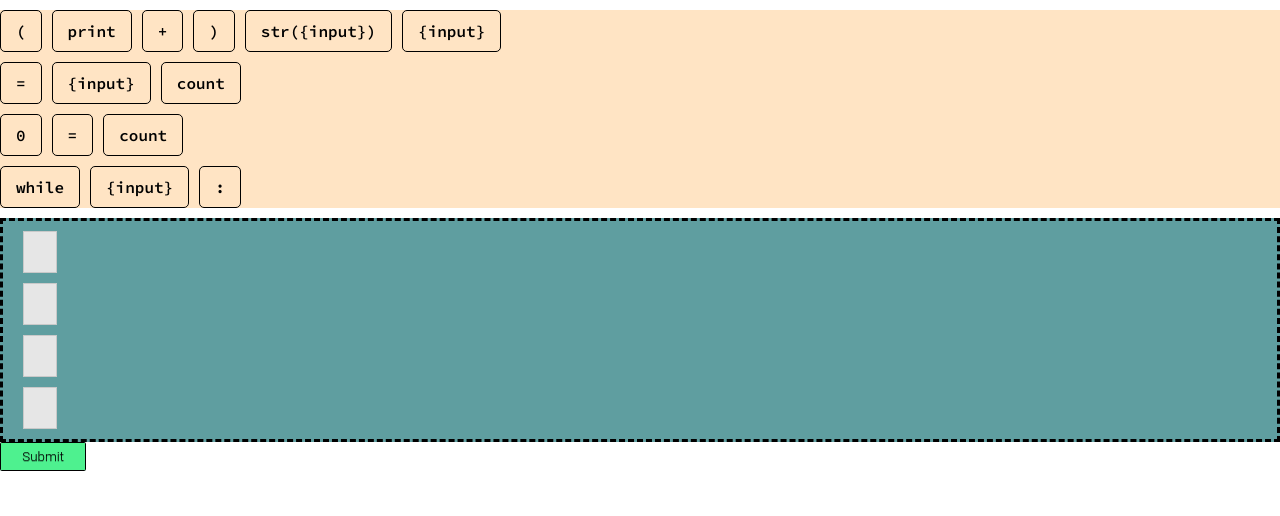
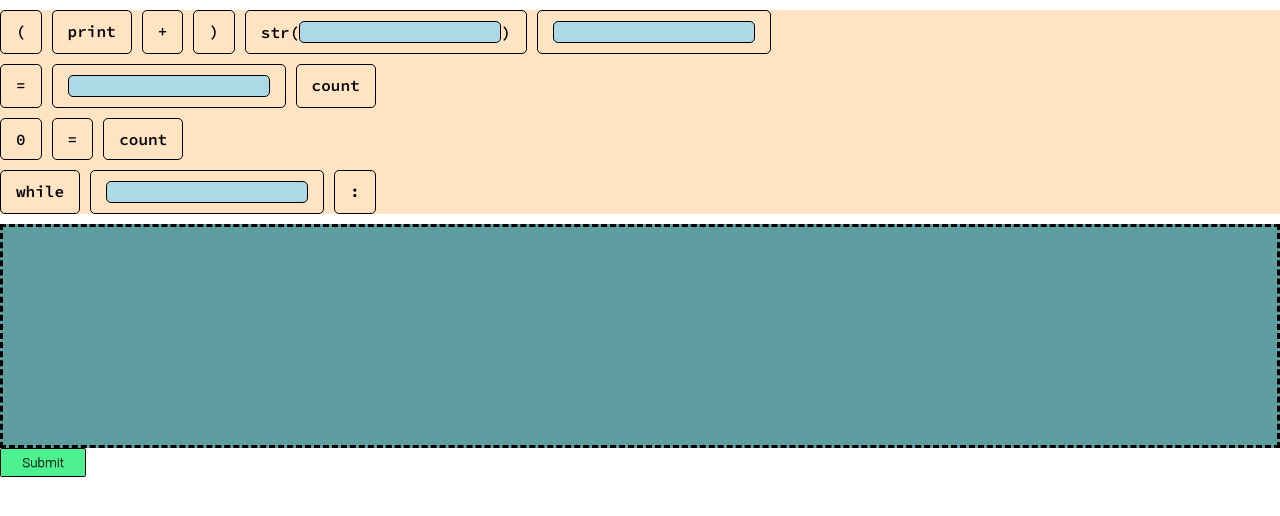
Before and after one commit to just6660/Drag-and-Drop-Puzzle, a plain HTML site: page index.html in a window 1280 px wide. Drawn offline with nearby package versions, Linux system fonts and the light colour scheme.

Commit message:
completed submit button comparison, added text input fields, adjusted indentation logic

```diff
--- a/script.js
+++ b/script.js
@@ -1,4 +1,3 @@
-//remove indent class and try to disable the indent from moving around
 (async () => {
   //read in the json files for puzzle and solution
   const puzzleObject = await fetch("./puzzle.json").then((response) =>
@@ -24,12 +23,6 @@
     solutionLine.className = "line nested";
     const indentDiv = document.createElement("div");
     indentDiv.className = "nested indent-nested";
-    /*
-    const nestedDiv = document.createElement("div");
-    indentDiv.className = "indent";
-    */
-    //nestedDiv.className = "nested indent-nested";
-    //indentDiv.appendChild(nestedDiv);
     solutionLine.appendChild(indentDiv);
     solutionSection.appendChild(solutionLine);
 
@@ -40,6 +33,9 @@
       token.dataset.text = elem.text;
       token.dataset.type = elem.type;
       token.textContent = elem.text;
+      if (token.textContent.includes("{input}")) {
+        token.innerHTML = token.innerHTML.replace("{input}", "<input></input>");
+      }
       line.append(token);
     });
     puzzleSection.appendChild(line);
@@ -52,12 +48,11 @@
     new Sortable(arr[i], {
       group: "shared",
       group: "nested",
-      animation: 350,
+      animation: 50,
       fallbackOnBody: true,
       swapThresold: 0.65,
     });
   }
-  let indentHidden = false;
   const nested = document.querySelectorAll(".nested");
   const nestedLines = document.getElementsByClassName("line nested");
   const indentElements = document.getElementsByClassName("indent-nested");
@@ -65,7 +60,7 @@
     new Sortable(nested[i], {
       group: "shared",
       group: "nested",
-      animation: 150,
+      animation: 50,
       fallbackOnBody: true,
       invertSwap: true,
       swapThreshold: 0.65,
--- a/style.css
+++ b/style.css
@@ -2,6 +2,14 @@
   margin: 0;
   padding: 0;
   box-sizing: border-box;
+}
+input {
+  font-family: "Source Code Pro", sans-serif;
+  font-weight: 600;
+  font-size: 1em;
+  border-radius: 5px;
+  border: 1px solid black;
+  background-color: lightblue;
 }
 body {
   font-family: "Source Code Pro", sans-serif;
@@ -27,24 +35,16 @@ body {
   border: 1px solid black;
   border-radius: 5px;
 }
-.indent {
-  order: 1;
-  margin-left: 20px;
-  padding: 0;
-  background-color: #e6e6e6;
-  min-width: 30px;
-  border: 1px solid rgba(0, 0, 0, 0.125);
-}
 .nested {
   display: flex;
   gap: 10px;
 }
 .indent-nested {
   order: 1;
-  margin-left: 20px;
-  background-color: #e6e6e6;
-  min-width: 30px;
-  border: 1px solid rgba(0, 0, 0, 0.125);
+  margin-left: 2em;
+  background-color: cadetblue;
+  width: 100%;
+  /*border: 1px solid rgba(0, 0, 0, 0.125);*/
   height: 42px;
   padding: 0;
   padding-left: 2em;
```
